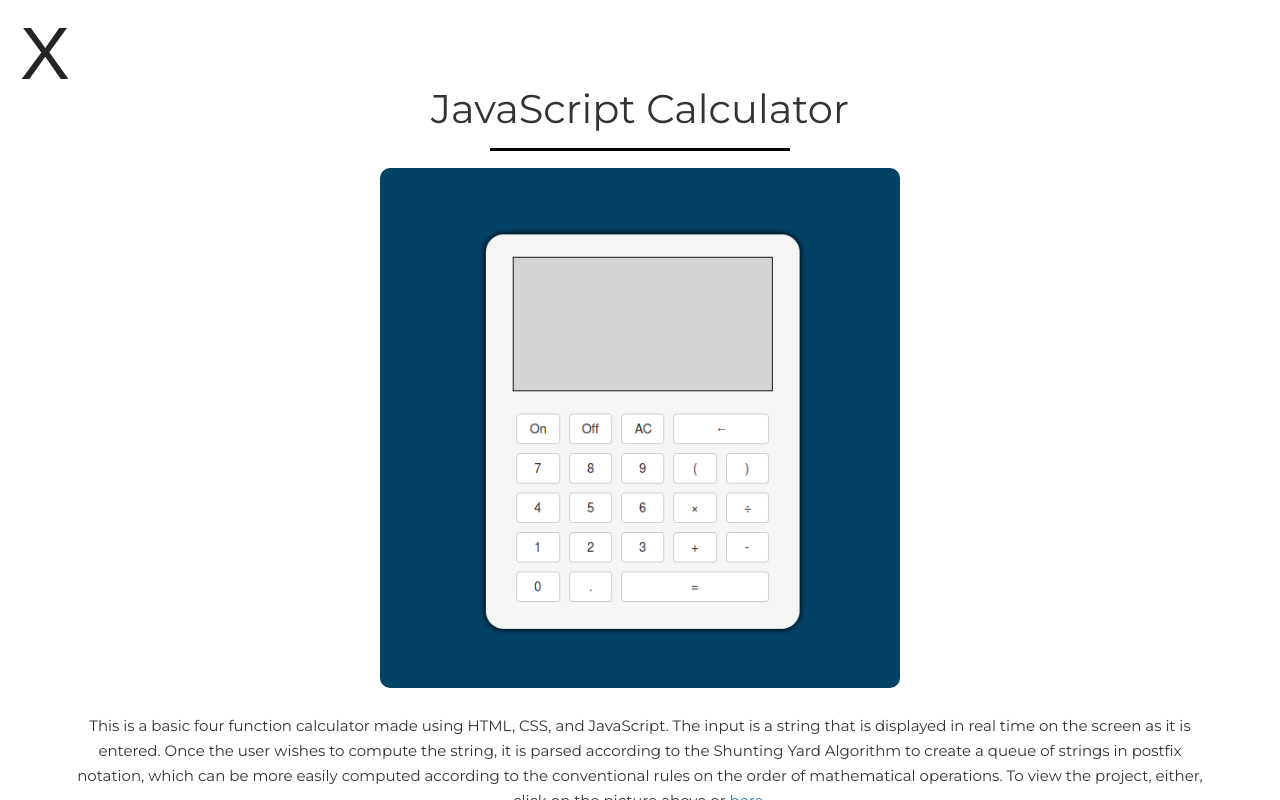
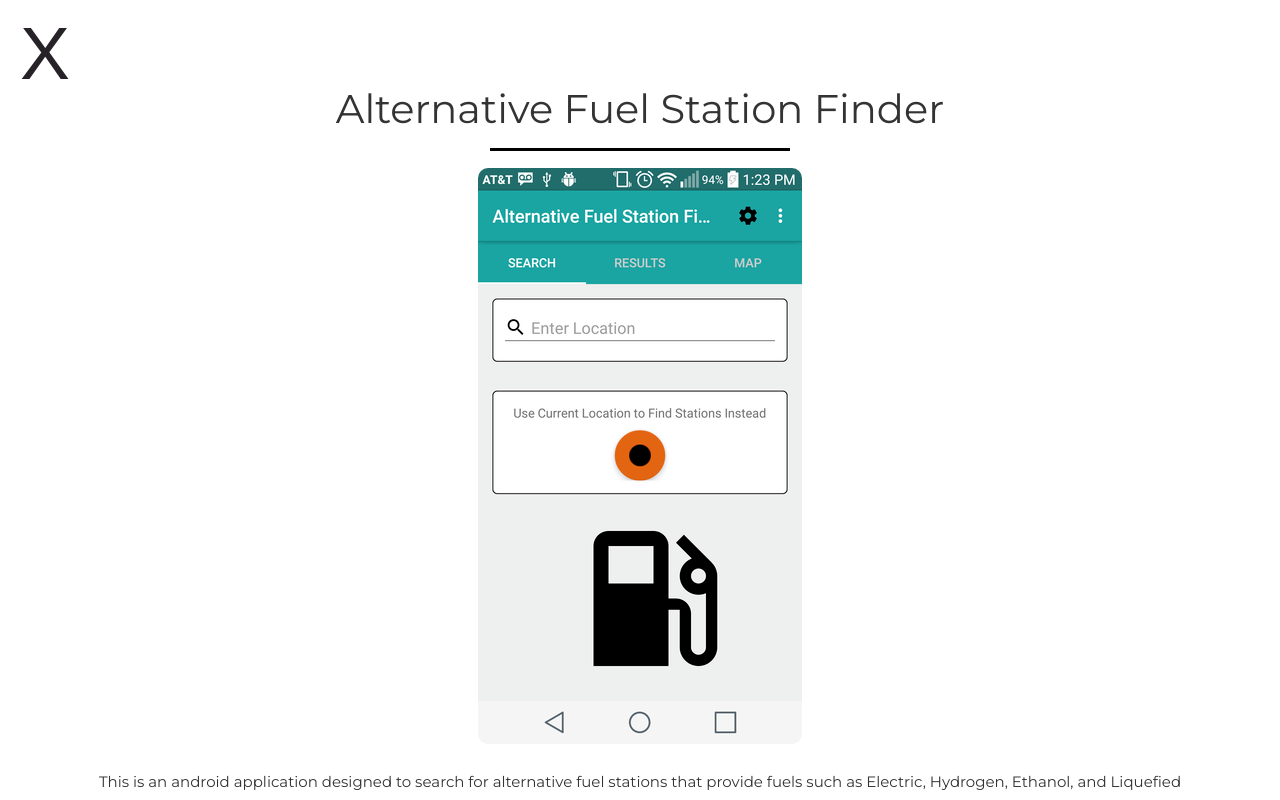
Before and after one commit to Ahsan-R-Kazmi/Ahsan-R-Kazmi.github.io, a plain HTML site: page index.html in a window 1280 px wide. Both pictures are taken after a click on the element 250 px from the left and 1857 px from the top of the page. Drawn offline with nearby package versions, Linux system fonts and the light colour scheme.

Commit message:
Add files via upload

```diff
--- a/Portfolio.css
+++ b/Portfolio.css
@@ -247,12 +247,13 @@ a.project_image{
     margin-top:25px;
     margin-bottom: 25px;
     border-radius: 100%;
+    text-align: center;
 }
 
 a.project_image img{
     max-width: 100%;
     max-height: 100%;
-    border-radius: 100%;
+    border-radius: 10px;
 }
 
 
--- a/index.html
+++ b/index.html
@@ -71,7 +71,7 @@
             <div class="col-md-4">
                 <div id="project_image_holder_1" class="project_image_holder picture_effects">
                     <a id="project_1" class="project_image">
-                        <img id="image_1" src="Calculator.png">
+                        <img id="image_1" src="alternative_fuel_stations_finder.png">
                     </a>
                 </div>
             </div>
@@ -85,7 +85,7 @@
             <div class="col-md-4">
                 <div id="project_image_holder_3" class="project_image_holder picture_effects">
                     <a id="project_3" class="project_image">
-                        <img id="image_3" src="white.png">
+                        <img id="image_3" src="scientific_calculator.png">
                     </a>
                 </div>
             </div>
@@ -102,14 +102,14 @@
             <div class="col-md-4">
                 <div id="project_image_holder_5" class="project_image_holder picture_effects">
                     <a id="project_5" class="project_image">
-                        <img id="image_5" src="Wikipedia_Viewer.png">
+                        <img id="image_5" src="Pomodoro-Clock.png">
                     </a>
                 </div>
             </div>
             <div class="col-md-4">
                 <div id="project_image_holder_6" class="project_image_holder picture_effects">
                     <a id="project_6" class="project_image">
-                        <img id="image_6" src="Pomodoro-Clock.png">
+                        <img id="image_6" src="Wikipedia_Viewer.png">
                     </a>
                 </div>
             </div>
@@ -151,14 +151,13 @@
                 </a>
             </div>
 
-
     </div>
 
 </div>
 
 
 
-
+ga
 <div id="project_description_modal">
 
 </div>
@@ -195,12 +194,12 @@
         });
 
         var project_1 = new Object();
-        project_1.link = "http://codepen.io/Ahsan_Kazmi/full/wgGdEL/";
-        project_1.title = "JavaScript Calculator";
-        project_1.description = "This is a basic four function calculator made using HTML, CSS, and JavaScript. The input is a string that is displayed in real time on the " +
-                "screen as it is entered. Once the user wishes to compute the string, it is parsed according to the Shunting Yard Algorithm to create a queue of strings in postfix " +
-                "notation, which can be more easily computed according to the conventional rules on the order of mathematical operations. ";
-        project_1.img = "Calculator.png";
+        project_1.link = "";
+        project_1.title = "Alternative Fuel Station Finder";
+        project_1.description = "This is an android application designed to search for alternative fuel stations that provide fuels such as Electric, Hydrogen, Ethanol, and Liquefied Nitrogen Gas (LNG). " +
+                "The search can be conducted by inputting an address or using the user's current location. " +
+                "Upon searching the results and map tabs are populated with the location and information of nearby stations. ";
+        project_1.img = "alternative_fuel_stations_finder.png";
 
         var project_2 = new Object();
         project_2.link = "http://codepen.io/Ahsan_Kazmi/full/egzYLV/";
@@ -212,12 +211,12 @@
         project_2.img = "Simon.png"
 
         var project_3 = new Object();
-        project_3.link = "";
-        project_3.title = "Android Scientific Calculator App";
+        project_3.link = "https://play.google.com/store/apps/details?id=com.akazmi.graphingcalculator";
+        project_3.title = "Scientific Calculator";
         project_3.description = "This is a scientific calculator application for Android devices. It is built using Java and XMl. The input is a string that is displayed in real time on the " +
                 "screen as it is entered. Once the user wishes to compute the string, it is parsed according to the Shunting Yard Algorithm to create a queue of strings in postfix " +
                 "notation, which can be more easily computed according to the conventional rules on the order of mathematical operations. ";
-        project_3.img = "AndroidCalc.png";
+        project_3.img = "scientific_calculator.png";
 
         var project_4 = new Object();
         project_4.link = "http://codepen.io/Ahsan_Kazmi/full/ygOXVb";
@@ -226,17 +225,17 @@
         project_4.img = "Tic-Tac_Toe.png";
 
         var project_5 = new Object();
-        project_5.link = "http://codepen.io/Ahsan_Kazmi/full/MJyJLG/";
-        project_5.title = "Wikipedia Viewer";
-        project_5.description = "This is a Wikipedia article finder build using HTML, CSS, and JavaScript. A term can be entered in the search box, and the relevant Wikipedia articles matching the " +
-        "search term are displayed below along with a short description. Clicking on the element containing the article and description links the user to the article on Wikipedia. ";
-        project_5.img = "Wikipedia_Viewer.png";
+        project_5.link = "http://codepen.io/Ahsan_Kazmi/full/OWNgNJ/";
+        project_5.title = "Pomodoro Clock";
+        project_5.description = "This is a Pomodoro Clock built using HTML, CSS, and JavaScript. ";
+        project_5.img = "Pomodoro-Clock.png";
 
         var project_6 = new Object();
-        project_6.link = "http://codepen.io/Ahsan_Kazmi/full/OWNgNJ/";
-        project_6.title = "Pomodoro Clock";
-        project_6.description = "This is a Pomodoro Clock built using HTML, CSS, and JavaScript. ";
-        project_6.img = "Pomodoro-Clock.png";
+        project_6.link = "http://codepen.io/Ahsan_Kazmi/full/MJyJLG/";
+        project_6.title = "Wikipedia Viewer";
+        project_6.description = "This is a Wikipedia article finder build using HTML, CSS, and JavaScript. A term can be entered in the search box, and the relevant Wikipedia articles matching the " +
+        "search term are displayed below along with a short description. Clicking on the element containing the article and description links the user to the article on Wikipedia. ";
+        project_6.img = "Wikipedia_Viewer.png";
 
         var projectDescriptionModal = document.getElementById("project_description_modal");
         var mainPage = document.getElementById("container_page");
@@ -248,8 +247,8 @@
             html += '<h2 class="h2_modal">'+ project_1.title + '</h2>';
             html += '<div class="heading_underline_modal"></div>';
             html += '<div id="description_modal_project_1" class="container picture_effects" style="margin: 0 auto; text-align: center; cursor: pointer; max-width: 550px;"> <img class="img_modal" id="image_1" src=' + project_1.img +'> </div>';
-            html += '<p class="container p_modal"> '+ project_1.description +'To view the project, either, click on the picture above or ' +
-                    '<a target="_blank" href="'+ project_1.link +'">here</a>.</p>';
+            html += '<p class="container p_modal"> '+ project_1.description +'This project will soon be published to the Google Play Store.' +
+                    '<a target="_blank" href="'+ project_1.link +'"></a></p>';
             html += '<a href="#projects" style="outline: 0; text-decoration: none;"><div style="width: 70px;" id="close_project_description" class="btn btn-default center-block">Close</div></a>';
             $("#project_description_modal").html(html);
         });
```
Also changed, not shown: Pomodoro-Clock.png, Tic-Tac_Toe.png, Wikipedia_Viewer.png, alternative_fuel_stations_finder.png (added), scientific_calculator.png (added).
